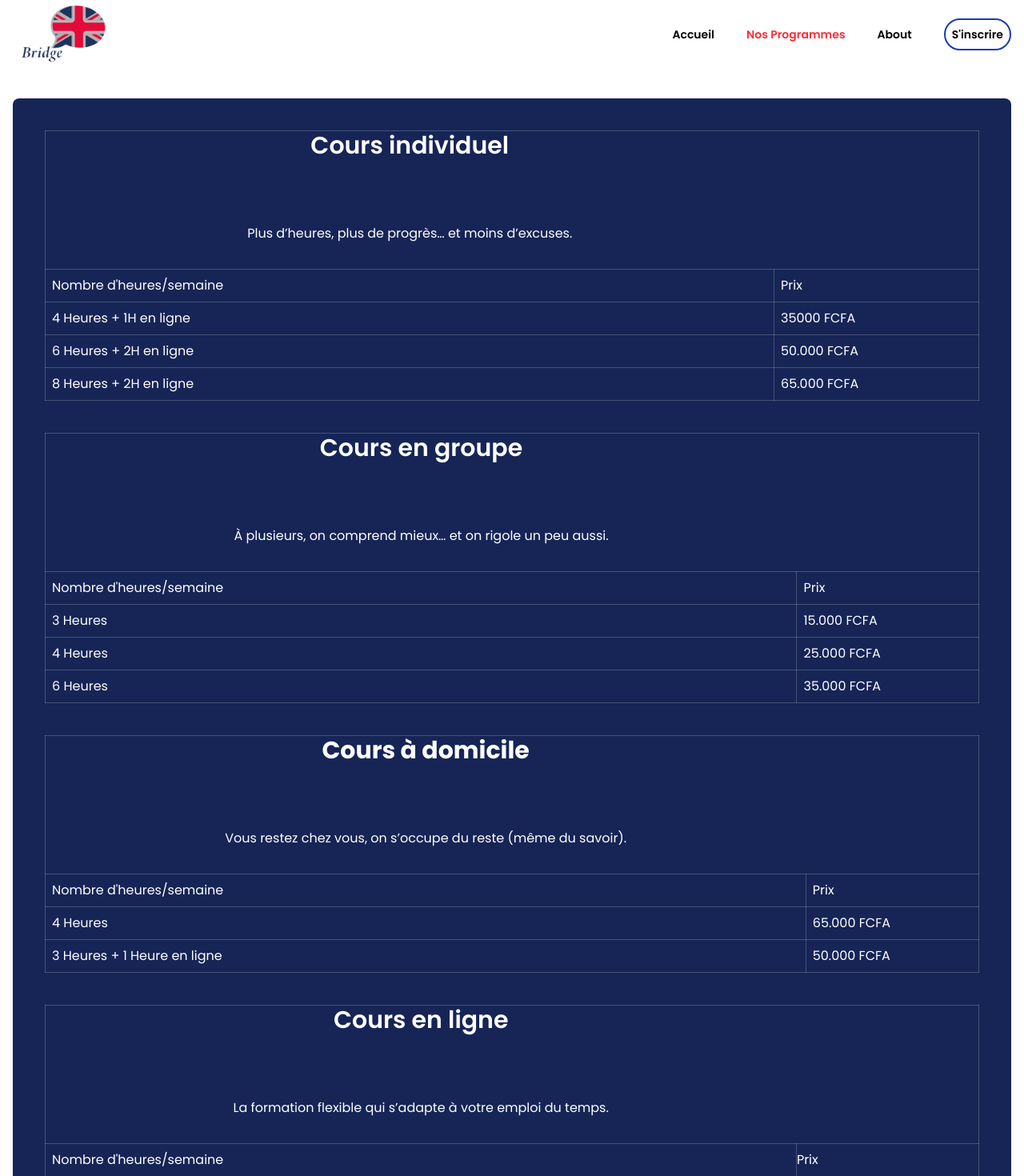
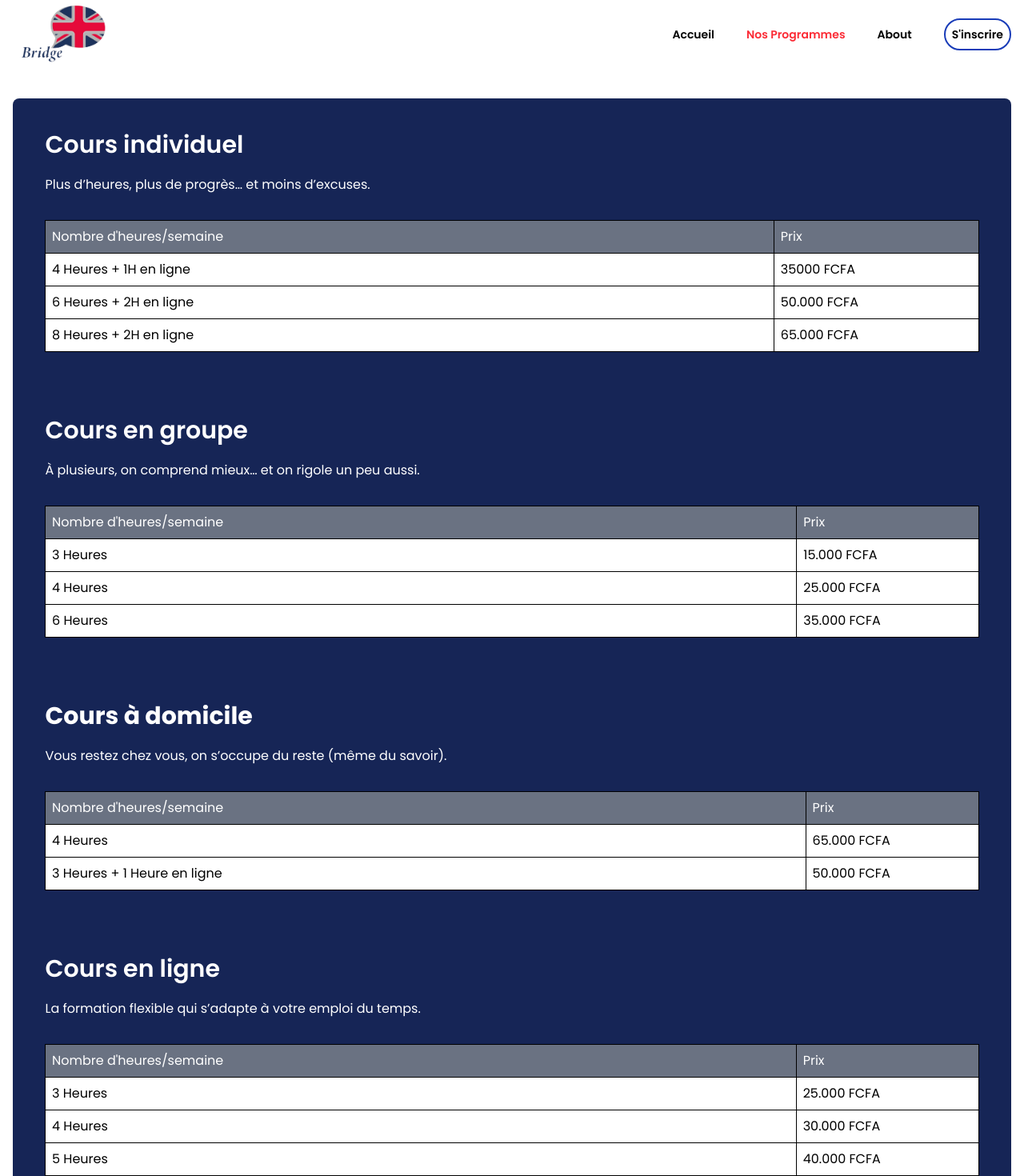
Before and after one commit to oumar-dev-app/Bridge, a Next.js app: page /programme in a window 1280 px wide. Shown: the part 20-1490 px from the top of the page at 80% size. Built offline with nearby package versions, Linux system fonts and the light colour scheme.

Commit message:
modification rapide

```diff
--- a/_Components/SliderImage.tsx
+++ b/_Components/SliderImage.tsx
@@ -61,7 +61,7 @@ function SliderImage() {
 
                             {/* Contenu */}
                            { currentIndex ==index &&  <div className="absolute m-5 shadow-[0_0_40px_rgba(0,0,0,0,7)] w-110 space-y-5 bottom-90 slideUp">
-                                <h2 className="text-5xl text-white font-extrabold uppercase">
+                                <h2 className="text-5xl text-white font-extrabold  uppercase">
                                     {item.title}
                                 </h2>
 
--- a/app/programme/page.tsx
+++ b/app/programme/page.tsx
@@ -2,120 +2,121 @@ import Container from "@/_Components/Container"
 
 export default function NosProgramme() {
     return (
+        <Container>
             <div className="m-4 bg-blue-950 p-10 mb-10 rounded-lg ">
                 <Container>
-                <div className="flex  flex-col space-y-10 w-full mb-5 justify-center">
-                    <table className=" border border-white/20 rounded-2xl">
-                        <thead className="flex flex-col justify-center space-y-20 mb-8 text-white items-center">
+                    <div className="flex  flex-col space-y-20 w-full mb-5 justify-center">
+                        <table>
+                            <thead className="flex flex-col  space-y-5 mb-8 text-white ">
 
                                 <tr>
-                                <th  className="text-3xl mb-2 font-semibold">Cours individuel</th>
+                                    <th className="text-3xl mb-2 font-semibold">Cours individuel</th>
                                 </tr>
                                 <tr>
-                                <th  className=" mb-4 text-center text-md font-normal">Plus d’heures, plus de progrès… et moins d’excuses.</th>
+                                    <th className="text-md font-normal">Plus d’heures, plus de progrès… et moins d’excuses.</th>
                                 </tr>
                             </thead>
-                        <tbody className="border text-white">
-                            <tr className="border border-white/20">
-                                <td className="border border-white/20 p-2">Nombre d'heures/semaine</td>
-                                <td className=" border border-white/20 p-2" >Prix</td>
+                            <tbody className=" bg-white rounded-lg text-black">
+                                <tr className="border border-black bg-gray-500 text-white">
+                                    <td className="border border-black p-2">Nombre d'heures/semaine</td>
+                                    <td className=" border border-black p-2" >Prix</td>
                                 </tr>
-                            <tr className=" border border-white/20 ">
-                                <td className=" border border-white/20 p-2">4 Heures + 1H en ligne</td>
-                                <td className=" border border-white/20 p-2">35000 FCFA</td>
+                                <tr className=" border border-black ">
+                                    <td className=" border border-black p-2">4 Heures + 1H en ligne</td>
+                                    <td className=" border border-black p-2">35000 FCFA</td>
                                 </tr>
-                            <tr className=" border border-white/20 ">
-                            <td className="border border-white/20 p-2">6 Heures + 2H en ligne</td>
-                            <td className="border border-white/20 p-2">50.000 FCFA</td>
+                                <tr className=" border border-black ">
+                                    <td className="border border-black p-2">6 Heures + 2H en ligne</td>
+                                    <td className="border border-black p-2">50.000 FCFA</td>
                                 </tr>
-                        <tr className=" border border-white/20 ">
-                            <td className=" border border-white/20 p-2">8 Heures + 2H en ligne</td>
-                            <td className=" border border-white/20 p-2">65.000 FCFA</td>
+                                <tr className=" border border-black ">
+                                    <td className=" border border-black p-2">8 Heures + 2H en ligne</td>
+                                    <td className=" border border-black p-2">65.000 FCFA</td>
 
                                 </tr>
                             </tbody>
                         </table>
-                <table className=" border border-white/20 rounded-2xl">
-                    <thead className="flex flex-col justify-center space-y-20  mb-8 text-white items-center">
+                        <table>
+                            <thead className="flex flex-col  space-y-5  mb-8 text-white ">
 
                                 <tr>
-                            <th  className="text-3xl  font-semibold">Cours en groupe</th>
+                                    <th className="text-3xl  font-semibold">Cours en groupe</th>
                                 </tr>
                                 <tr>
-                            <th  className="text-center mb-4 font-normal">À plusieurs, on comprend mieux… et on rigole un peu aussi.</th>
+                                    <th className="mb-4 font-normal">À plusieurs, on comprend mieux… et on rigole un peu aussi.</th>
                                 </tr>
                             </thead>
-                    <tbody className="bborder border-white/20 text-white">
-                        <tr className="border border-white/20 ">
-                            <td className="border border-white/20 p-2">Nombre d'heures/semaine</td>
-                            <td className="border border-white/20 p-2" >Prix</td>
+                            <tbody className=" bg-white rounded-lg text-black">
+                                <tr className="border border-black bg-gray-500 text-white">
+                                    <td className="border border-black p-2">Nombre d'heures/semaine</td>
+                                    <td className="border border-black p-2" >Prix</td>
                                 </tr>
-                        <tr className="border border-white/20 ">
-                            <td className="border border-white/20 p-2">3 Heures</td>
-                            <td className="border border-white/20 p-2">15.000 FCFA</td>
+                                <tr className="border border-black ">
+                                    <td className="border border-black p-2">3 Heures</td>
+                                    <td className="border border-black p-2">15.000 FCFA</td>
                                 </tr>
-                        <tr className="border border-white/20 ">
-                            <td className="border border-white/20 p-2">4 Heures</td>
-                            <td className="border border-white/20 p-2" >25.000 FCFA</td>
+                                <tr className="border border-black ">
+                                    <td className="border border-black p-2">4 Heures</td>
+                                    <td className="border border-black p-2" >25.000 FCFA</td>
                                 </tr>
-                        <tr className=" border border-white/20 ">
-                            <td className="border border-white/20 p-2">6 Heures</td>
-                            <td className="border border-white/20 p-2">35.000 FCFA</td>
+                                <tr className=" border border-black ">
+                                    <td className="border border-black p-2">6 Heures</td>
+                                    <td className="border border-black p-2">35.000 FCFA</td>
 
                                 </tr>
                             </tbody>
                         </table>
-                <table className=" border border-white/20 rounded-2xl">
-                    <thead className="flex flex-col justify-center space-y-20  mb-8 text-white items-center">
+                        <table >
+                            <thead className="flex flex-col  space-y-5  mb-8 text-white ">
 
                                 <tr>
-                            <th  className="text-3xl ont-semibold">Cours à domicile</th>
+                                    <th className="text-3xl ont-semibold">Cours à domicile</th>
                                 </tr>
                                 <tr>
-                            <th  className="text-center mb-4 font-normal">Vous restez chez vous, on s’occupe du reste (même du savoir).</th>
+                                    <th className="mb-4 font-normal">Vous restez chez vous, on s’occupe du reste (même du savoir).</th>
                                 </tr>
                             </thead>
-                    <tbody className="border border-white/20 p-2  text-white">
-                        <tr className=" border border-white/20 ">
-                            <td className="border border-white/20 p-2">Nombre d'heures/semaine</td>
-                            <td className="border border-white/20 p-2" >Prix</td>
+                            <tbody className="border bg-white rounded-lg text-black">
+                                <tr className="border border-black bg-gray-500 text-white">
+                                    <td className="border border-black p-2">Nombre d'heures/semaine</td>
+                                    <td className="border border-black p-2" >Prix</td>
                                 </tr>
-                        <tr className="border border-white/20 ">
-                            <td className="border border-white/20 p-2">4 Heures </td>
-                            <td className="border border-white/20 p-2" >65.000 FCFA</td>
+                                <tr className="border border-black ">
+                                    <td className="border border-black p-2">4 Heures </td>
+                                    <td className="border border-black p-2" >65.000 FCFA</td>
                                 </tr>
-                        <tr className="border border-white/20 ">
-                            <td className="border border-white/20 p-2">3 Heures + 1 Heure en ligne</td>
-                            <td className="border border-white/20 p-2" >50.000 FCFA</td>
+                                <tr className="border border-black ">
+                                    <td className="border border-black p-2">3 Heures + 1 Heure en ligne</td>
+                                    <td className="border border-black p-2" >50.000 FCFA</td>
                                 </tr>
                             </tbody>
                         </table>
-                <table className=" border border-white/20 rounded-2xl text-white">
+                        <table className="rounded-2xl text-white">
 
-                    <thead className="flex flex-col justify-center space-y-20  mb-8 text-white items-center">
+                            <thead className="flex flex-col space-y-5  mb-8 text-white ">
                                 <tr>
-                            <th className="text-3xl  font-semibold">Cours en ligne</th>
+                                    <th className="text-3xl font-semibold">Cours en ligne</th>
                                 </tr>
                                 <tr>
-                            <th className="text-center mb-4 font-normal">La formation flexible qui s’adapte à votre emploi du temps.</th>
+                                    <th className="mb-4 font-normal">La formation flexible qui s’adapte à votre emploi du temps.</th>
                                 </tr>
                             </thead>
-                    <tbody className="bborder border-white/20 p-2 text-white">
-                        <tr className=" border border-white/20 ">
-                            <td className="border border-white/20 p-2">Nombre d'heures/semaine</td>
-                            <td className="border border-white/20">Prix</td>
+                            <tbody className="border bg-white rounded-lg text-black">
+                                <tr className="border border-black bg-gray-500 text-white">
+                                    <td className="border border-black p-2">Nombre d'heures/semaine</td>
+                                    <td className="border border-black p-2">Prix</td>
                                 </tr>
-                        <tr className="border border-white/20 p-2">
-                            <td className="border border-white/20 p-2">3 Heures</td>
-                            <td className="border border-white/20 p-2">25.000 FCFA</td>
+                                <tr className="border border-black p-2">
+                                    <td className="border border-black p-2">3 Heures</td>
+                                    <td className="border border-black p-2">25.000 FCFA</td>
                                 </tr>
-                        <tr className=" border border-white/20 ">
-                            <td className="border border-white/20 p-2">4 Heures</td>
-                            <td className="border border-white/20 p-2" >30.000 FCFA</td>
+                                <tr className=" border border-black ">
+                                    <td className="border border-black p-2">4 Heures</td>
+                                    <td className="border border-black p-2" >30.000 FCFA</td>
                                 </tr>
-                        <tr className=" border border-white/20 ">
-                            <td className="border border-white/20 p-2">5 Heures</td>
-                            <td className="border border-white/20 p-2" >40.000 FCFA</td>
+                                <tr className=" border border-black ">
+                                    <td className="border border-black p-2">5 Heures</td>
+                                    <td className="border border-black p-2" >40.000 FCFA</td>
 
                                 </tr>
                             </tbody>
@@ -123,5 +124,6 @@ export default function NosProgramme() {
                     </div>
                 </Container >
             </div >
+        </Container>
     )
 }
```
Also changed, not shown: _Components/Confiance.tsx (+39 -5 lines). Lines whose indentation alone changed are shown as unchanged.
